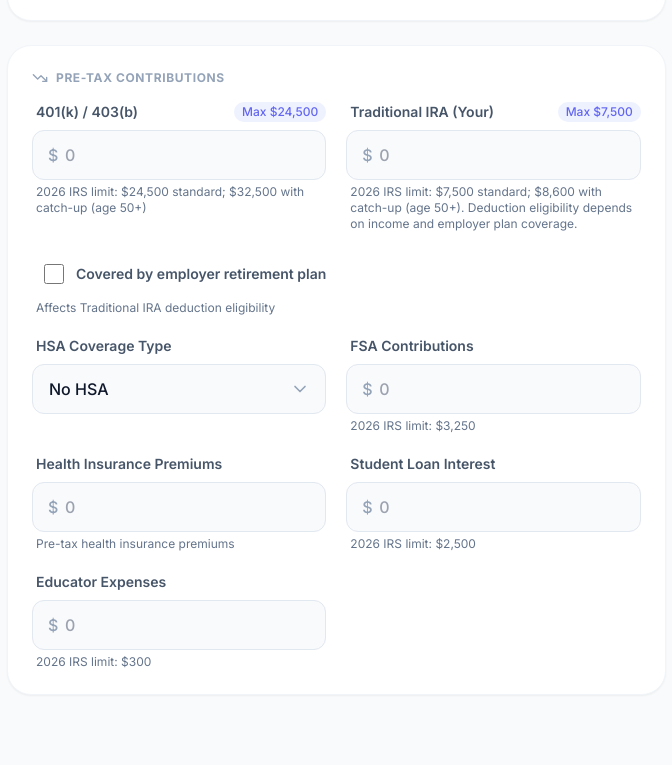
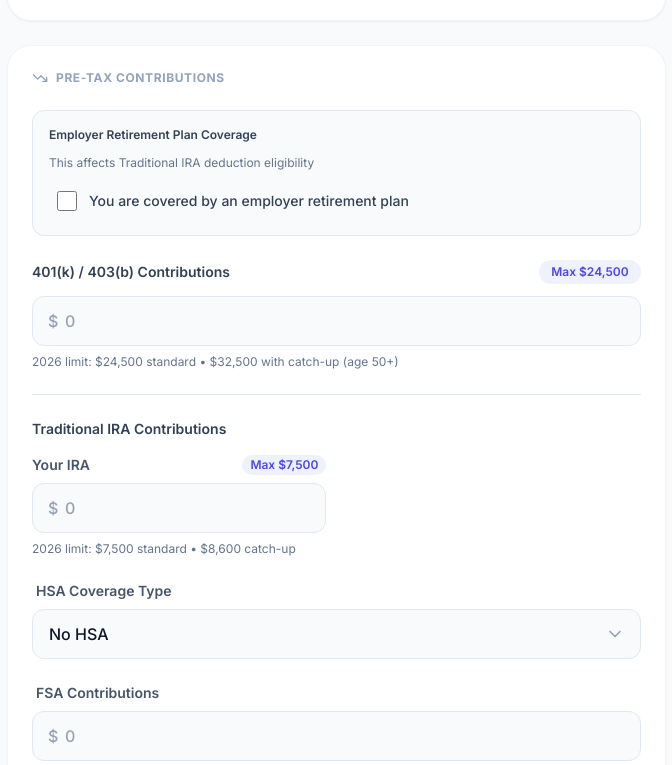
Before and after one commit to joshrod209/Tax-Calculator, a Next.js app: page / in a window 1280 px wide. Shown: the part 655-1420 px from the top of the page, without its empty margins (57-729 px from the left). Before the commit the page ends 1382 px from the top, so only its background shows below. Built offline with nearby package versions, Linux system fonts and the light colour scheme.

Commit message:
Reorganize Pre-Tax Contributions section for better UX and clarity

```diff
--- a/components/InputSection.tsx
+++ b/components/InputSection.tsx
@@ -275,15 +275,44 @@ export default function InputSection({ calculator }: InputSectionProps) {
 
       {/* Pre-Tax Contributions Section */}
       <section className="bg-white rounded-3xl p-6 shadow-sm border border-slate-100">
-        <div className="flex items-center gap-2 mb-4 text-slate-400 uppercase text-xs font-bold tracking-wider">
+        <div className="flex items-center gap-2 mb-6 text-slate-400 uppercase text-xs font-bold tracking-wider">
           <TrendingDown className="w-4 h-4" /> Pre-Tax Contributions
         </div>
 
-        <div className="grid grid-cols-1 md:grid-cols-2 gap-5">
+        <div className="space-y-6">
+          {/* Employer Plan Coverage - Important context for IRA eligibility */}
+          <div className="bg-slate-50 rounded-xl p-4 border border-slate-200">
+            <p className="text-xs font-semibold text-slate-700 mb-3">Employer Retirement Plan Coverage</p>
+            <p className="text-xs text-slate-500 mb-3">This affects Traditional IRA deduction eligibility</p>
+            <div className="space-y-2">
+              <label className="flex items-center gap-3 cursor-pointer p-2 rounded-lg hover:bg-white transition-colors">
+                <input
+                  type="checkbox"
+                  checked={inputs.isCoveredByEmployerPlan}
+                  onChange={(e) => updateInput('isCoveredByEmployerPlan', e.target.checked)}
+                  className="w-5 h-5 text-indigo-600 border-slate-300 rounded focus:ring-indigo-500"
+                />
+                <span className="text-sm font-medium text-slate-700">You are covered by an employer retirement plan</span>
+              </label>
+              {inputs.filingStatus === 'marriedJointly' && (
+                <label className="flex items-center gap-3 cursor-pointer p-2 rounded-lg hover:bg-white transition-colors">
+                  <input
+                    type="checkbox"
+                    checked={inputs.isSpouseCoveredByEmployerPlan}
+                    onChange={(e) => updateInput('isSpouseCoveredByEmployerPlan', e.target.checked)}
+                    className="w-5 h-5 text-indigo-600 border-slate-300 rounded focus:ring-indigo-500"
+                  />
+                  <span className="text-sm font-medium text-slate-700">Spouse is covered by an employer retirement plan</span>
+                </label>
+              )}
+            </div>
+          </div>
+
+          {/* 401(k) / 403(b) Section */}
           <div>
-            <div className="flex justify-between mb-2 ml-1">
-              <label className="block text-sm font-semibold text-slate-600">401(k) / 403(b)</label>
-              <span className="text-xs text-indigo-500 font-medium bg-indigo-50 px-2 py-0.5 rounded-full">
+            <div className="flex items-center justify-between mb-3">
+              <label className="text-sm font-semibold text-slate-700">401(k) / 403(b) Contributions</label>
+              <span className="text-xs text-indigo-600 font-semibold bg-indigo-50 px-3 py-1 rounded-full">
                 Max {formatMoney(retirementLimit)}
               </span>
             </div>
@@ -298,15 +327,21 @@ export default function InputSection({ calculator }: InputSectionProps) {
                 className="w-full bg-slate-50 border border-slate-200 text-slate-900 font-medium rounded-xl pl-8 pr-4 py-3 focus:outline-none focus:ring-2 focus:ring-indigo-500 transition-all"
               />
             </div>
-            <p className="text-xs text-slate-500 mt-1 ml-1">
-              {inputs.year} IRS limit: {formatMoney(yearData.retirementLimit.standard)} standard; {formatMoney(yearData.retirementLimit.max)} with catch-up (age 50+)
+            <p className="text-xs text-slate-500 mt-2">
+              {inputs.year} limit: {formatMoney(yearData.retirementLimit.standard)} standard • {formatMoney(yearData.retirementLimit.max)} with catch-up (age 50+)
             </p>
           </div>
 
-          <div>
-            <div className="flex justify-between mb-2 ml-1">
-              <label className="block text-sm font-semibold text-slate-600">Traditional IRA (Your)</label>
-              <span className="text-xs text-indigo-500 font-medium bg-indigo-50 px-2 py-0.5 rounded-full">
+          {/* Traditional IRA Section */}
+          <div className="border-t border-slate-200 pt-6">
+            <h3 className="text-sm font-semibold text-slate-700 mb-4">Traditional IRA Contributions</h3>
+
+            <div className="grid grid-cols-1 md:grid-cols-2 gap-5">
+              {/* Your IRA */}
+              <div className="space-y-2">
+                <div className="flex items-center justify-between mb-2">
+                  <label className="text-sm font-semibold text-slate-600">Your IRA</label>
+                  <span className="text-xs text-indigo-600 font-semibold bg-indigo-50 px-2 py-0.5 rounded-full">
                     Max {formatMoney(iraLimit)}
                   </span>
                 </div>
@@ -322,32 +357,33 @@ export default function InputSection({ calculator }: InputSectionProps) {
                     className="w-full bg-slate-50 border border-slate-200 text-slate-900 font-medium rounded-xl pl-8 pr-4 py-3 focus:outline-none focus:ring-2 focus:ring-indigo-500 transition-all"
                   />
                 </div>
-            <p className="text-xs text-slate-500 mt-1 ml-1">
-              {inputs.year} IRS limit: {formatMoney(yearData.iraLimit.standard)} standard; {formatMoney(yearData.iraLimit.max)} with catch-up (age 50+). Deduction eligibility depends on income and employer plan coverage.
+                <p className="text-xs text-slate-500">
+                  {inputs.year} limit: {formatMoney(yearData.iraLimit.standard)} standard • {formatMoney(yearData.iraLimit.max)} catch-up
                 </p>
                 {inputs.iraContributions > 0 && (
-              <div className="mt-2">
-                <label className="flex items-center gap-3 cursor-pointer p-3 rounded-xl hover:bg-slate-50 transition-colors">
+                  <div className="mt-3 pt-3 border-t border-slate-100">
+                    <label className="flex items-start gap-2 cursor-pointer group">
                       <input
                         type="checkbox"
                         checked={inputs.isNonDeductibleIRA}
                         onChange={(e) => updateInput('isNonDeductibleIRA', e.target.checked)}
-                    className="w-5 h-5 text-indigo-600 border-slate-300 rounded focus:ring-indigo-500"
+                        className="w-4 h-4 text-indigo-600 border-slate-300 rounded focus:ring-indigo-500 mt-0.5"
                       />
-                  <span className="text-sm font-semibold text-slate-600">This is a non-deductible Traditional IRA contribution</span>
+                      <div>
+                        <span className="text-xs font-medium text-slate-700 group-hover:text-slate-900">Non-deductible contribution</span>
+                        <p className="text-xs text-slate-500 mt-0.5">Useful for Backdoor Roth strategy</p>
+                      </div>
                     </label>
-                <p className="text-xs text-slate-500 mt-1 ml-1">
-                  Check this if your income exceeds deduction limits but you still want to contribute (useful for Backdoor Roth strategy)
-                </p>
                   </div>
                 )}
               </div>
 
+              {/* Spouse IRA */}
               {inputs.filingStatus === 'marriedJointly' && (
-            <div>
-              <div className="flex justify-between mb-2 ml-1">
-                <label className="block text-sm font-semibold text-slate-600">Traditional IRA (Spouse)</label>
-                <span className="text-xs text-indigo-500 font-medium bg-indigo-50 px-2 py-0.5 rounded-full">
+                <div className="space-y-2">
+                  <div className="flex items-center justify-between mb-2">
+                    <label className="text-sm font-semibold text-slate-600">Spouse IRA</label>
+                    <span className="text-xs text-indigo-600 font-semibold bg-indigo-50 px-2 py-0.5 rounded-full">
                       Max {formatMoney(iraLimit)}
                     </span>
                   </div>
@@ -363,55 +399,29 @@ export default function InputSection({ calculator }: InputSectionProps) {
                       className="w-full bg-slate-50 border border-slate-200 text-slate-900 font-medium rounded-xl pl-8 pr-4 py-3 focus:outline-none focus:ring-2 focus:ring-indigo-500 transition-all"
                     />
                   </div>
-              <p className="text-xs text-slate-500 mt-1 ml-1">
-                Each spouse can contribute up to {formatMoney(yearData.iraLimit.standard)} ({formatMoney(yearData.iraLimit.max)} with catch-up). Deduction eligibility depends on income and employer plan coverage.
+                  <p className="text-xs text-slate-500">
+                    {inputs.year} limit: {formatMoney(yearData.iraLimit.standard)} standard • {formatMoney(yearData.iraLimit.max)} catch-up
                   </p>
                   {inputs.spouseIraContributions > 0 && (
-                <div className="mt-2">
-                  <label className="flex items-center gap-3 cursor-pointer p-3 rounded-xl hover:bg-slate-50 transition-colors">
+                    <div className="mt-3 pt-3 border-t border-slate-100">
+                      <label className="flex items-start gap-2 cursor-pointer group">
                         <input
                           type="checkbox"
                           checked={inputs.isSpouseNonDeductibleIRA}
                           onChange={(e) => updateInput('isSpouseNonDeductibleIRA', e.target.checked)}
-                      className="w-5 h-5 text-indigo-600 border-slate-300 rounded focus:ring-indigo-500"
+                          className="w-4 h-4 text-indigo-600 border-slate-300 rounded focus:ring-indigo-500 mt-0.5"
                         />
-                    <span className="text-sm font-semibold text-slate-600">This is a non-deductible Traditional IRA contribution (Spouse)</span>
+                        <div>
+                          <span className="text-xs font-medium text-slate-700 group-hover:text-slate-900">Non-deductible contribution</span>
+                          <p className="text-xs text-slate-500 mt-0.5">Useful for Backdoor Roth strategy</p>
+                        </div>
                       </label>
-                  <p className="text-xs text-slate-500 mt-1 ml-1">
-                    Check this if spouse's income exceeds deduction limits but you still want to contribute (useful for Backdoor Roth strategy)
-                  </p>
                     </div>
                   )}
                 </div>
               )}
-
-          <div className="col-span-1 md:col-span-2">
-            <label className="flex items-center gap-3 cursor-pointer p-3 rounded-xl hover:bg-slate-50 transition-colors">
-              <input
-                type="checkbox"
-                checked={inputs.isCoveredByEmployerPlan}
-                onChange={(e) => updateInput('isCoveredByEmployerPlan', e.target.checked)}
-                className="w-5 h-5 text-indigo-600 border-slate-300 rounded focus:ring-indigo-500"
-              />
-              <span className="text-sm font-semibold text-slate-600">Covered by employer retirement plan</span>
-            </label>
-            <p className="text-xs text-slate-500 mt-1 ml-1">Affects Traditional IRA deduction eligibility</p>
             </div>
-
-          {inputs.filingStatus === 'marriedJointly' && (
-            <div className="col-span-1 md:col-span-2">
-              <label className="flex items-center gap-3 cursor-pointer p-3 rounded-xl hover:bg-slate-50 transition-colors">
-                <input
-                  type="checkbox"
-                  checked={inputs.isSpouseCoveredByEmployerPlan}
-                  onChange={(e) => updateInput('isSpouseCoveredByEmployerPlan', e.target.checked)}
-                  className="w-5 h-5 text-indigo-600 border-slate-300 rounded focus:ring-indigo-500"
-                />
-                <span className="text-sm font-semibold text-slate-600">Spouse covered by employer retirement plan</span>
-              </label>
-              <p className="text-xs text-slate-500 mt-1 ml-1">Only applies if married filing jointly</p>
           </div>
-          )}
 
           <div>
             <label className="block text-sm font-semibold text-slate-600 mb-2 ml-1">HSA Coverage Type</label>
```
Lines whose indentation alone changed are shown as unchanged.
